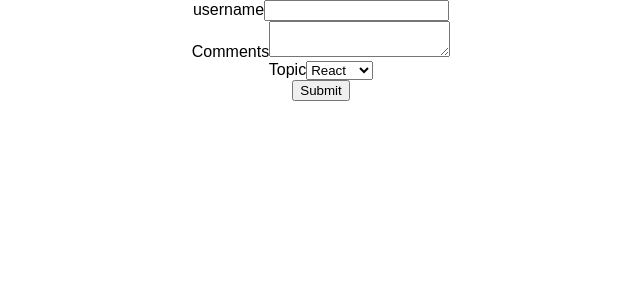
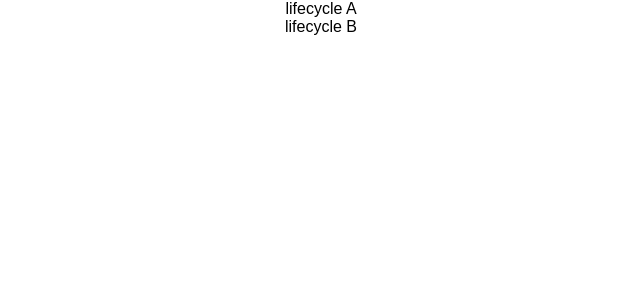
Before and after one commit to mohammadyazarloo2/react-lessons, a React (Create React App) app: page / in a window 1280 px wide. Shown: the top 300 px of the page, without its empty margins (319-959 px from the left). Built offline with nearby package versions, Linux system fonts and the light colour scheme.

Commit message:
component mounting lifecycle methods

```diff
--- a/src/App.js
+++ b/src/App.js
@@ -18,6 +18,7 @@
 import './components/appStyles.css'
 import styles from './components/appStyles.module.css'
 import Form from './components/Form';
+import LifecycleA from './components/LifecycleA';
 
 class App extends Component {
 
@@ -29,10 +30,11 @@
     return (
       <div className="App">
 
-        <Form />
+        <LifecycleA />
 
 
         {/*
+        <Form />
         <h1 className="error">Error</h1>
         <h1 className={styles.success}>success</h1>
         <Inline />
--- /dev/null
+++ b/src/components/LifecycleA.js
@@ -0,0 +1,35 @@
+import React,{Component} from 'react'
+import LifecycleB from './LifecycleB'
+
+class LifecycleA extends Component{
+
+    constructor(props){
+        super(props)
+
+        this.state={
+            name:'walk'
+        }
+        console.log('lifecycleA constructor')
+    }
+
+    static getDerivedStateFromProps(props,state){
+        console.log('lifecycleA getderivedfromprops')
+        return null
+    }
+
+    componentDidMount(){
+        console.log('lifecycleA componentdidmount')
+    }
+
+    render(){
+        console.log('lifecyleA render')
+        return (
+            <div>
+                <div>lifecycle A </div>
+                <LifecycleB />
+            </div>
+        )
+    }
+}
+
+export default LifecycleA
--- /dev/null
+++ b/src/components/LifecycleB.js
@@ -0,0 +1,29 @@
+import React,{Component} from 'react'
+
+class LifecycleB extends Component{
+
+    constructor(props){
+        super(props)
+
+        this.state={
+            name:'walk'
+        }
+        console.log('life cycleB constructor')
+    }
+
+    static getDerivedStateFromProps(props,state){
+        console.log('lifecycleB getderivedfromprops')
+        return null
+    }
+
+    componentDidMount(){
+        console.log('lifecycleB componentdidmount')
+    }
+
+    render(){
+        console.log('lifecyleB render')
+        return <div>lifecycle B </div>
+    }
+}
+
+export default LifecycleB
```
